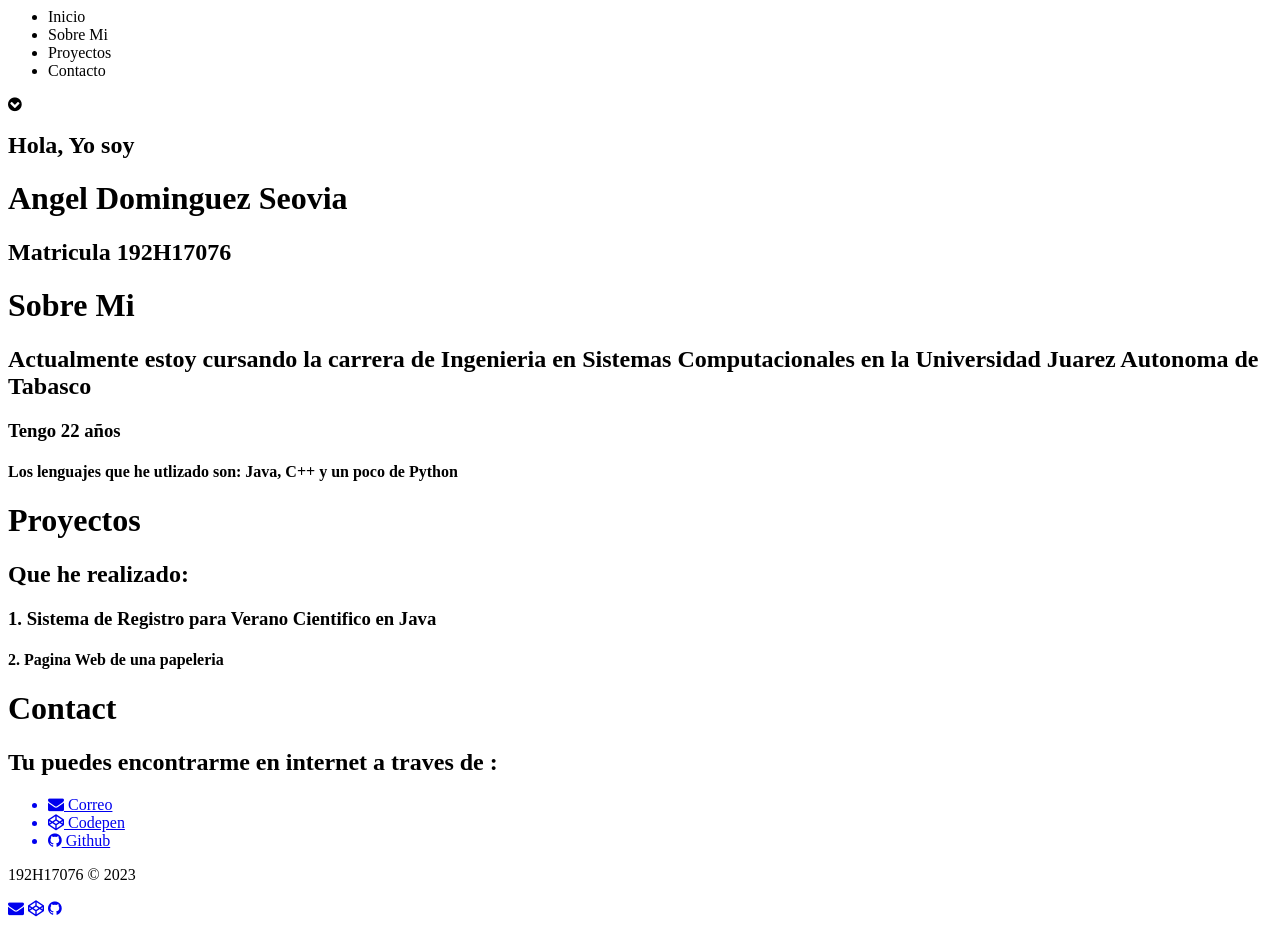
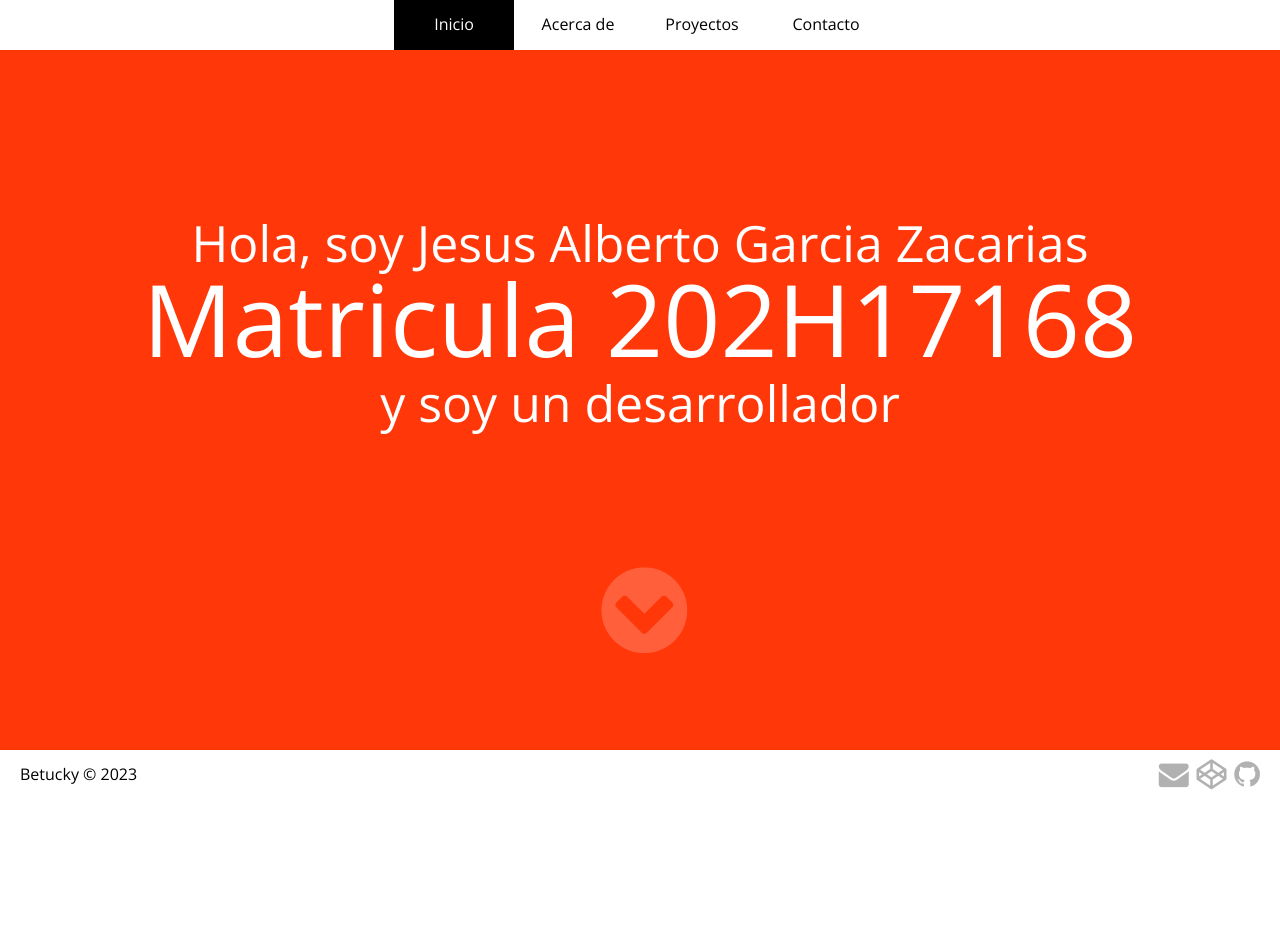
Before and after one commit to AngelDS01/WebSite, a plain HTML site: page index.html in a window 1280 px wide. After the commit the page ends 800 px from the top, so only its background shows below. Drawn offline with nearby package versions, Linux system fonts and the light colour scheme.

Commit message:
Update-index.html

```diff
--- a/index.html
+++ b/index.html
@@ -1,9 +1,22 @@
+<!DOCTYPE html>
+<html lang="en">
+
+<head>
+    <meta charset="UTF-8">
+    <title>Computo en la nube</title>
+    <link rel="stylesheet" href="https://cdnjs.cloudflare.com/ajax/libs/meyer-reset/2.0/reset.min.css">
+    <link rel="stylesheet" href="./style.css">
+
+</head>
+
+<body>
+    <!-- partial:index.partial.html -->
     <link href="https://maxcdn.bootstrapcdn.com/font-awesome/4.1.0/css/font-awesome.min.css" rel="stylesheet">
 
     <header>
         <ul>
             <li class="current menu0">Inicio</li>
-    <li class="menu1">Sobre Mi</li>
+            <li class="menu1">Acerca de</li>
             <li class="menu2">Proyectos</li>
             <li class="menu3">Contacto</li>
         </ul>
@@ -17,43 +30,44 @@
         <div class="slide slide0">
 
             <div id="title">
-      <h2>Hola, Yo soy</h2>
-      <h1>Angel Dominguez Seovia</h1>
-      <h2>Matricula 192H17076</h2>
+                <h2>Hola, soy Jesus Alberto Garcia Zacarias</h2>
+                <h1>Matricula 202H17168</h1>
+                <h2>y soy un desarrollador</h2>
             </div>
         </div>
 
         <div class="slide slide1">
-    <h1>Sobre Mi</h1>
-    <h2>Actualmente estoy cursando la carrera de Ingenieria en Sistemas Computacionales en la Universidad Juarez Autonoma de Tabasco<h2>
-        <h3>Tengo 22 años<h3>
-            <h4>Los lenguajes que he utlizado son: Java, C++ y un poco de Python<h4>
+            <h1>Acerca de</h1>
+
 
         </div>
 
         <div class="slide slide2">
             <h1>Proyectos</h1>
-    <h2>Que he realizado:</h2>
-    <h3>1. Sistema de Registro para Verano Cientifico en Java<h4>
-        <h4>2. Pagina Web de una papeleria<h4>
+            <h2>Mis proyectos:</h2>
+            <h2></h2>
+            <h2>Aplicación Movil de emergencias.</h2>
+            <h2>Pagina web E-commerce</h2>
+            <h2>Pagina web de Gym</h2>
+
         </div>
 
         <div class="slide slide3">
-    <h1>Contact</h1>
-    <h2>Tu puedes encontrarme en internet a traves de :</h2>
+            <h1>Contactos</h1>
+            <h2>Pueden buscarme aqui:</h2>
 
             <ul>
-      <a href="mailto:leongrasmeijer@gmail.com">
+                <a href="mailto:jagz26052002@gmail.com">
                     <li>
-          <i class="fa fa-envelope"></i> Correo
+                        <i class="fa fa-envelope"></i> Mail
                     </li>
                 </a>
-      <a href="https://codepen.io/LeonGr/">
+                <a href="https://codepen.io/Betucky/">
                     <li>
                         <i class="fa fa-codepen"></i> Codepen
                     </li>
                 </a>
-      <a href="https://github.com/LeonGr">
+                <a href="https://github.com/Betucky">
                     <li>
                         <i class="fa fa-github"></i> Github
                     </li>
@@ -64,11 +78,18 @@
     </div>
 
     <footer>
-  <p class="copy">192H17076 &copy; 2023</p>
+        <p class="copy">Betucky &copy; 2023</p>
 
         <div id="links">
-    <a href="mailto:leongrasmeijer@gmail.com"><i class="fa fa-envelope"></i></a>
-    <a href="https://codepen.io/LeonGr/"><i class="fa fa-codepen"></i></a>
-    <a href="https://github.com/LeonGr"><i class="fa fa-github"></i></a>
+            <a href="mailto:jagz26052002@gmail.com"><i class="fa fa-envelope"></i></a>
+            <a href="https://codepen.io/Betucky/"><i class="fa fa-codepen"></i></a>
+            <a href="https://github.com/Betucky"><i class="fa fa-github"></i></a>
         </div>
     </footer>
+    <!-- partial -->
+    <script src='//cdnjs.cloudflare.com/ajax/libs/jquery/2.1.3/jquery.min.js'></script>
+    <script src="./script.js"></script>
+
+</body>
+
+</html>
```
Lines whose indentation alone changed are shown as unchanged.
